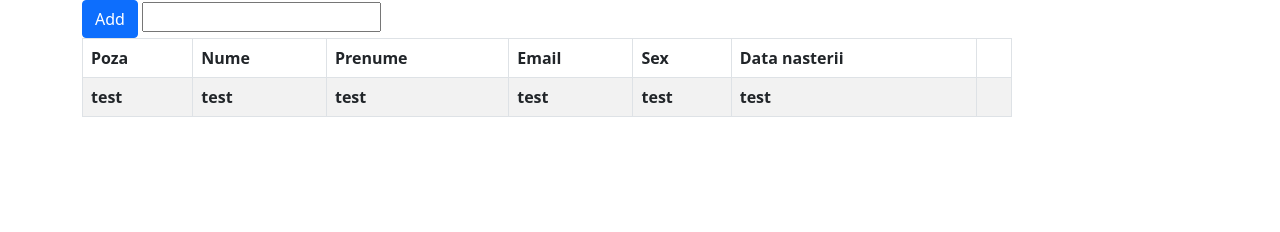
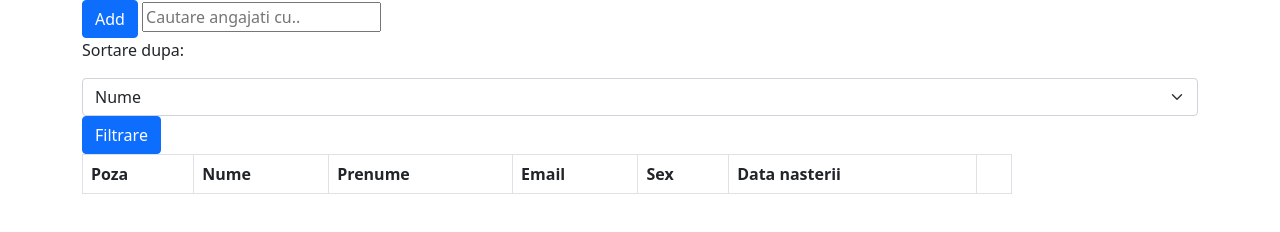
Before and after one commit to tudorpop9/P33ContentManagement-System, a plain HTML site: page index.html in a window 1280 px wide. Drawn offline with nearby package versions, Linux system fonts and the light colour scheme.

Commit message:
Added table option buttons

```diff
--- a/index.html
+++ b/index.html
@@ -10,7 +10,16 @@
 
         <div class="table-options">
             <button class="btn btn-primary">Add</button>
-            <input type="search">
+            <input type="search" placeholder="Cautare angajati cu..">
+
+            <p>Sortare dupa:</p>
+            <select class="form-select sort-select">
+                <option selected value="1">Nume</option>
+                <option value="2">Data nasterii</option>
+                <option value="3">Sex</option>
+            </select>
+
+            <button class="btn btn-primary">Filtrare</button>
         </div>
 
         <div class="col-md-10">
@@ -25,13 +34,6 @@
                     <th></th>
                 </thead>
                 <tbody>
-                    <th>test</th>
-                    <th>test</th>
-                    <th>test</th>
-                    <th>test</th>
-                    <th>test</th>
-                    <th>test</th>
-                    <th></th>
                 </tbody>
             </table>
         </div>
```
